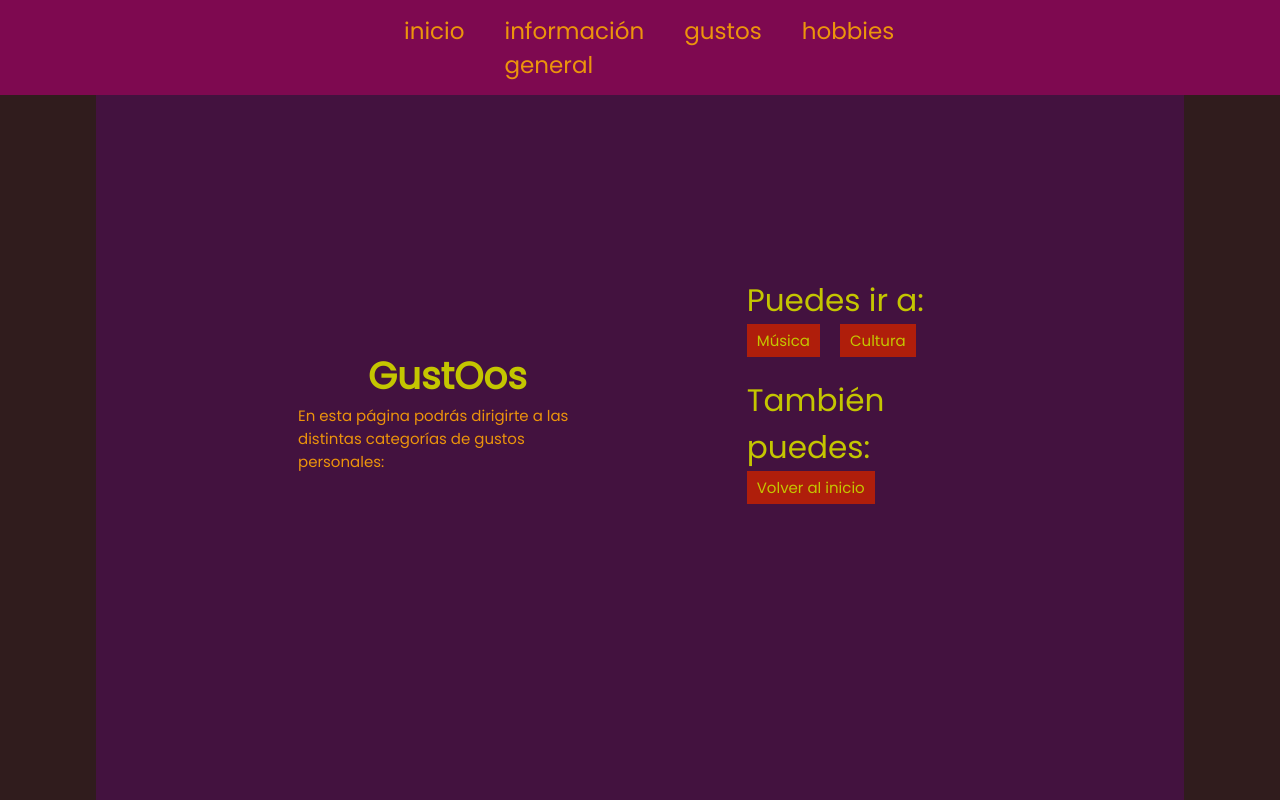
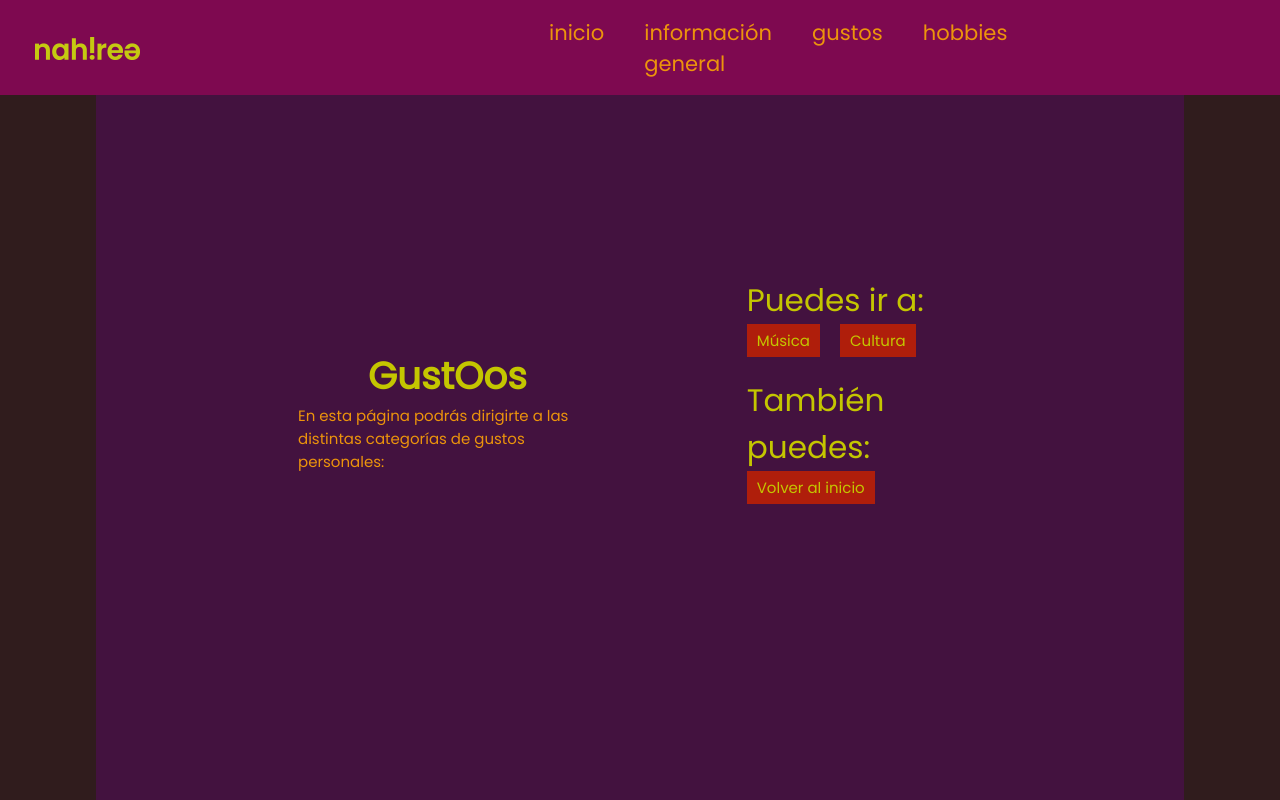
Before and after one commit to Nahiree/sitio_personal, a plain HTML site: page src/gustos/gustos.html in a window 1280 px wide. Shown: the top 800 px of the page. Drawn offline with Linux system fonts and the light colour scheme.

Commit message:
Actualización de header

```diff
--- a/src/estilos/estilos.css
+++ b/src/estilos/estilos.css
@@ -39,6 +39,12 @@ header{
     margin: 0 auto;
 }
 
+header img{
+    margin-left: 30px;
+    padding: 10px 0 0;
+    justify-content: center;
+}
+
 header ul{
     list-style:none;
     display: flex;
@@ -47,19 +53,20 @@ header ul{
 }
 
 header ul li a{
-    display: block;
-    font-size: 23.04px;
+    display: flex;
+    font-size: 21.06px;
     list-style:none;
     text-decoration: none;
     padding: 20px;
     background-size: 75px;
     color: rgb(236, 148, 12);
+    justify-content: center;
+    align-items: center;
 }
 
 header ul li a:hover{
     display: flex;
     justify-content: center;
-    align-items: center;
     font-size: 21.06px;
     font-weight: bold;
     height: 75px;
@@ -67,6 +74,7 @@ header ul li a:hover{
     color: rgb(126, 9, 80);
     align-items: center;
 }
+
 /*body*/
 body{
     padding: 95px 0 0 0;
--- a/src/gustos/gustos.html
+++ b/src/gustos/gustos.html
@@ -8,6 +8,9 @@
 </head>
 <body>
     <header>
+        <a href="../index.html">
+            <img src="../img/nahire.png" alt="">
+        </a>
         <ul>
             <li>
                 <a href="../index.html">inicio</a>
```
Also changed, not shown: src/InformacionGeneral/amistades/amistades.html (+3 -0 lines), src/InformacionGeneral/familia/familia.html (+3 -0 lines), src/InformacionGeneral/informacion.html (+3 -0 lines), src/gustos/culturales/cultura.html (+3 -0 lines), src/gustos/musica/musica.html (+3 -0 lines), src/hobbies/hobbies.html (+3 -0 lines), src/index.html (+3 -0 lines).
